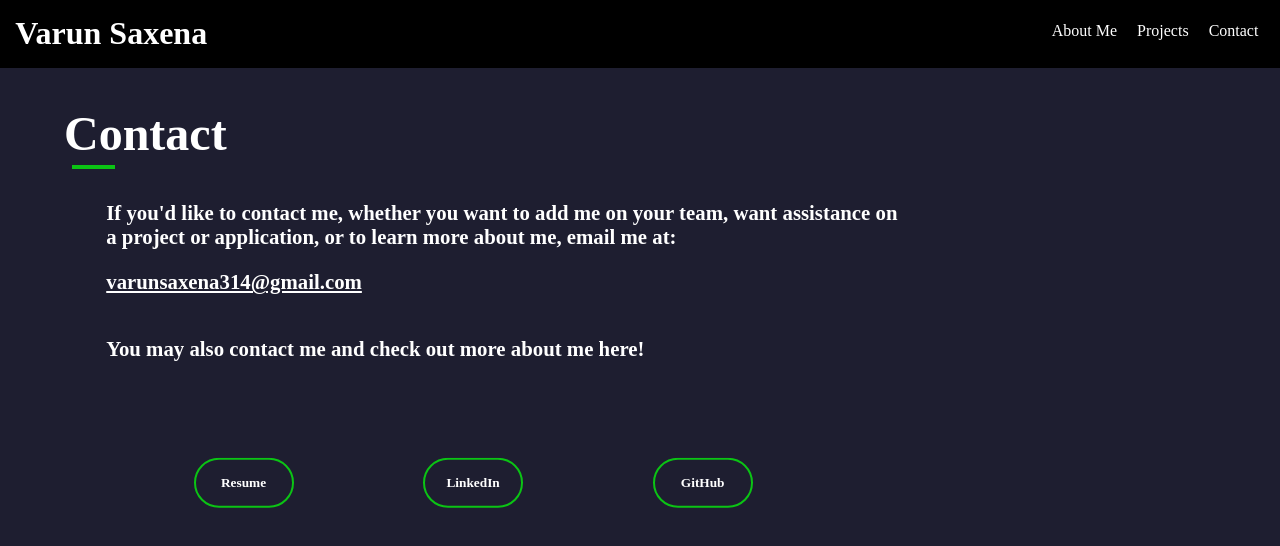
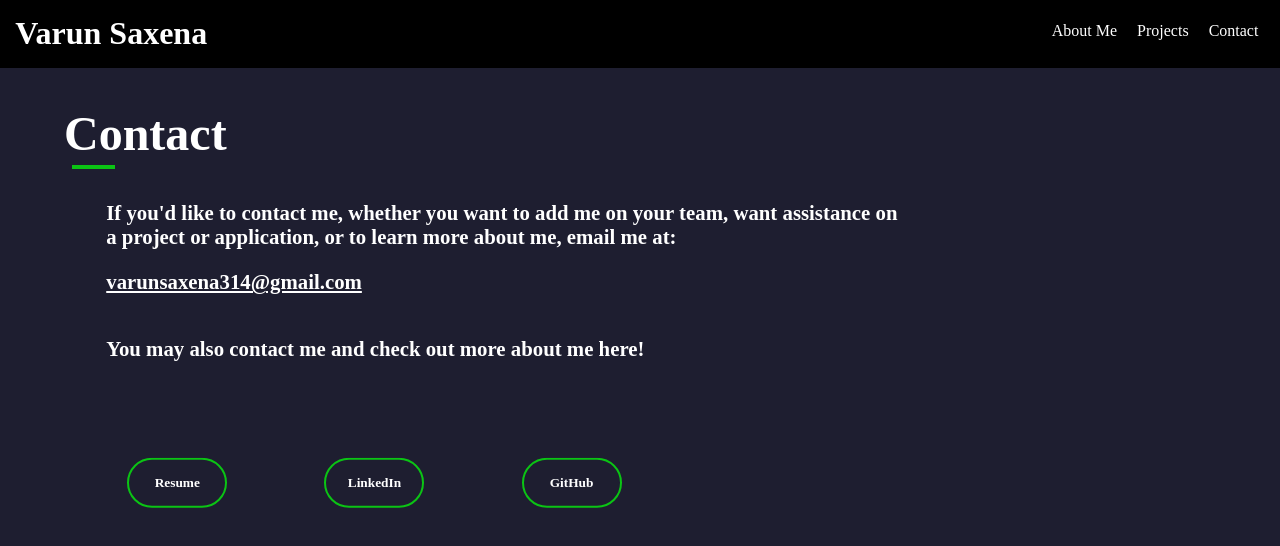
Before and after one commit to Varun-Saxena314/Varun-Saxena314.github.io, a React (Create React App) app: page /contact in a window 1280 px wide. Shown: the top 546 px of the page. Built offline with nearby package versions, Linux system fonts and the light colour scheme.

Commit message:
projectadd

```diff
--- a/src/contact.js
+++ b/src/contact.js
@@ -57,17 +57,17 @@ const Contact = () => {
         <div className='LinkButtons'>
           <p className='fade4'>
             <a href='https://docs.google.com/document/d/1Ku1VgcknSs8NiKiHI02iq665LjqevQTLAAu6wrzEr2s/edit' target='_blank' rel='noopener noreferrer'>
-              <button className='BLink2'>Resume</button>
+              <button className='BLink'>Resume</button>
             </a>
           </p>
           <p className='fade4'>
             <a href='https://www.linkedin.com/in/varun-saxena314/' target='_blank' rel='noopener noreferrer'>
-              <button className='BLink2'>LinkedIn</button>
+              <button className='BLink'>LinkedIn</button>
             </a>
           </p>
           <p className='fade4'>
             <a href='https://github.com/Varun-Saxena314' target='_blank' rel='noopener noreferrer'>
-              <button className='BLink2'>GitHub</button>
+              <button className='BLink'>GitHub</button>
             </a>
           </p>
         </div>
--- a/src/name.css
+++ b/src/name.css
@@ -25,6 +25,12 @@
   font-weight: bold;
   color: white;
   max-width: 66%;
+}
+.text2{
+  font-family: 'Arial, sans-serif';
+  font-weight: bold;
+  color: white;
+  max-width: 50%;
 }
 .altText{
   font-family: 'Arial, sans-serif';
@@ -82,6 +88,13 @@ body {
   justify-content: space-around;
   width: 70%;
   margin-top: 10vh
+}
+.probuttoncontainer{
+  width: 70%;
+  margin-top: 5vh;
+  display: flex;
+  flex-direction: row;
+  justify-content: center;
 }
 
 .BLink{
@@ -210,25 +223,6 @@ transition-delay: 200ms;
 .fade3:nth-child(5){
   transition-delay: 800ms;
 }
-.BLink2{
-  width: 100px;
-  height: 50px;
-  border: none;
-  outline: none;
-  border-radius: 50px;
-  cursor: pointer;
-  border:  2px solid rgb(11, 196, 20);
-  color: white;
-  font-family: 'Arial, sans-serif';
-  font-weight: bold;
-  background-color: #1e1e30;
-  margin-left: 100px;
-  animation: bounce 2s infinite;
-}
-.BLink2:hover {
-  box-shadow: 0 0 12px 2px rgb(11, 196, 20);
-  border-color: rgb(11, 196, 20);
-}
 .fade4{
   opacity: 0;
   filter: blur(5px);
--- a/src/project.js
+++ b/src/project.js
@@ -21,7 +21,7 @@ const Project = () => {
     }, []);
     return (
         <div className='container project-container'>
-        <div className='text' style={{ marginLeft: '5%', marginTop: '3%'}}>
+        <div className='text2' style={{ marginLeft: '5%', marginTop: '3%'}}>
           <h1 className='fade' style={{ fontSize: '300%' }}>Projects</h1>
           <p className='fade'>
             Developed a website which allows you to play TicTacToe!
@@ -30,6 +30,15 @@ const Project = () => {
             It contains three levels, the first one being 3x3 TicTacToe, the second being
             4x4 TicTacToe, and the third level being a game of Connect4!
         </p>
+        <p className='fade'>
+        <div className='probuttoncontainer'>
+        <div className='probutton'>
+            <a href='https://varun-saxena314.github.io/TTT/' target='_blank' rel='noopener noreferrer'>
+                <button className='BLink'>Play Here!</button>
+            </a>
+        </div>
+        </div>
+        </p>
           </div>
         </div>
     )
```
